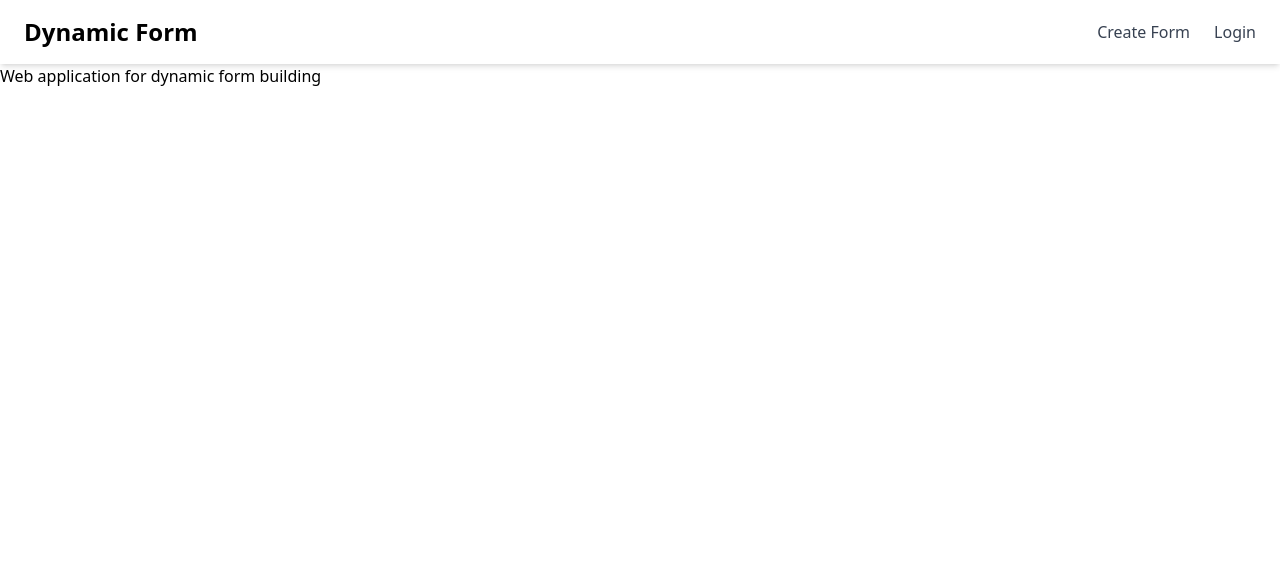
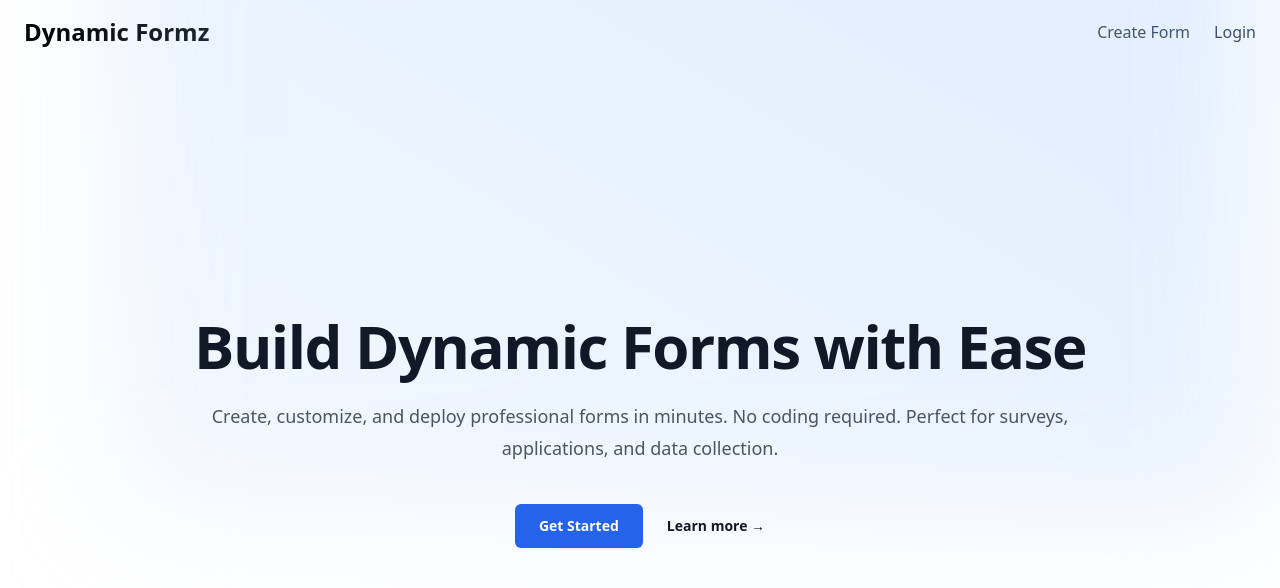
Before and after one commit to Dhanasaitholeti/dynamic-formz, a Next.js app: page / in a window 1280 px wide. Shown: the top 588 px of the page. Built offline with nearby package versions, Linux system fonts and the light colour scheme.

Commit message:
added the hero section

```diff
--- a/src/app/(site)/page.tsx
+++ b/src/app/(site)/page.tsx
@@ -1,7 +1,34 @@
+import React from "react";
+
 export default function Home() {
   return (
-    <div>
-      <h1>Web application for dynamic form building</h1>
+    <div className="bg-white flex-1 flex flex-col">
+      <div className="relative isolate flex-1 flex flex-col">
+        <div className="mx-auto max-w-7xl px-6 flex-1 flex flex-col justify-center">
+          <div className="mx-auto max-w-4xl text-center">
+            <h1 className="text-4xl font-bold tracking-tight text-gray-900 sm:text-6xl">
+              Build Dynamic Forms with Ease
+            </h1>
+            <p className="mt-6 text-lg leading-8 text-gray-600">
+              Create, customize, and deploy professional forms in minutes. No
+              coding required. Perfect for surveys, applications, and data
+              collection.
+            </p>
+            <div className="mt-10 flex items-center justify-center gap-x-6">
+              <button className="rounded-md bg-blue-600 px-6 py-3 text-sm font-semibold text-white shadow-sm hover:bg-blue-500 focus-visible:outline focus-visible:outline-2 focus-visible:outline-offset-2 focus-visible:outline-blue-600">
+                Get Started
+              </button>
+              <button className="text-sm font-semibold leading-6 text-gray-900 hover:text-gray-600">
+                Learn more <span aria-hidden="true">→</span>
+              </button>
+            </div>
+          </div>
+        </div>
+
+        <div className="absolute inset-0 top-[calc(100%-80rem)] -z-10 transform-gpu overflow-hidden blur-3xl sm:top-[calc(100%-60rem)]">
+          <div className="relative left-[calc(50%+3rem)] aspect-[1155/678] w-[36.125rem] -translate-x-1/2 bg-gradient-to-tr from-blue-200 to-blue-400 opacity-20 sm:w-[72.1875rem]" />
+        </div>
+      </div>
     </div>
   );
 }
--- a/src/app/components/Navbar.tsx
+++ b/src/app/components/Navbar.tsx
@@ -9,7 +9,9 @@ export default function Navbar() {
 
   return (
     <nav className="bg-white shadow-md px-6 py-4 flex justify-between items-center">
-      <h1 className="text-2xl font-semibold">Dynamic Form</h1>
+      <h1 className="text-2xl font-semibold">
+        <Link href="/">Dynamic Formz</Link>
+      </h1>
 
       <div className="hidden md:flex space-x-6">
         <Link href="/create-form" className="text-gray-700 hover:text-blue-600">
--- a/src/app/layout.tsx
+++ b/src/app/layout.tsx
@@ -25,12 +25,12 @@ export default function RootLayout({
   children: React.ReactNode;
 }>) {
   return (
-    <html lang="en">
+    <html lang="en" className="h-full">
       <body
-        className={`${geistSans.variable} ${geistMono.variable} antialiased`}
+        className={`${geistSans.variable} ${geistMono.variable} antialiased min-h-screen flex flex-col`}
       >
         <Navbar />
-        {children}
+        <main className="flex-1 flex flex-col">{children}</main>
         <Toaster />
       </body>
     </html>
```
Also changed, not shown: src/app/(site)/form/page.tsx (added), src/app/(site)/form/reponse/page.tsx (added).
